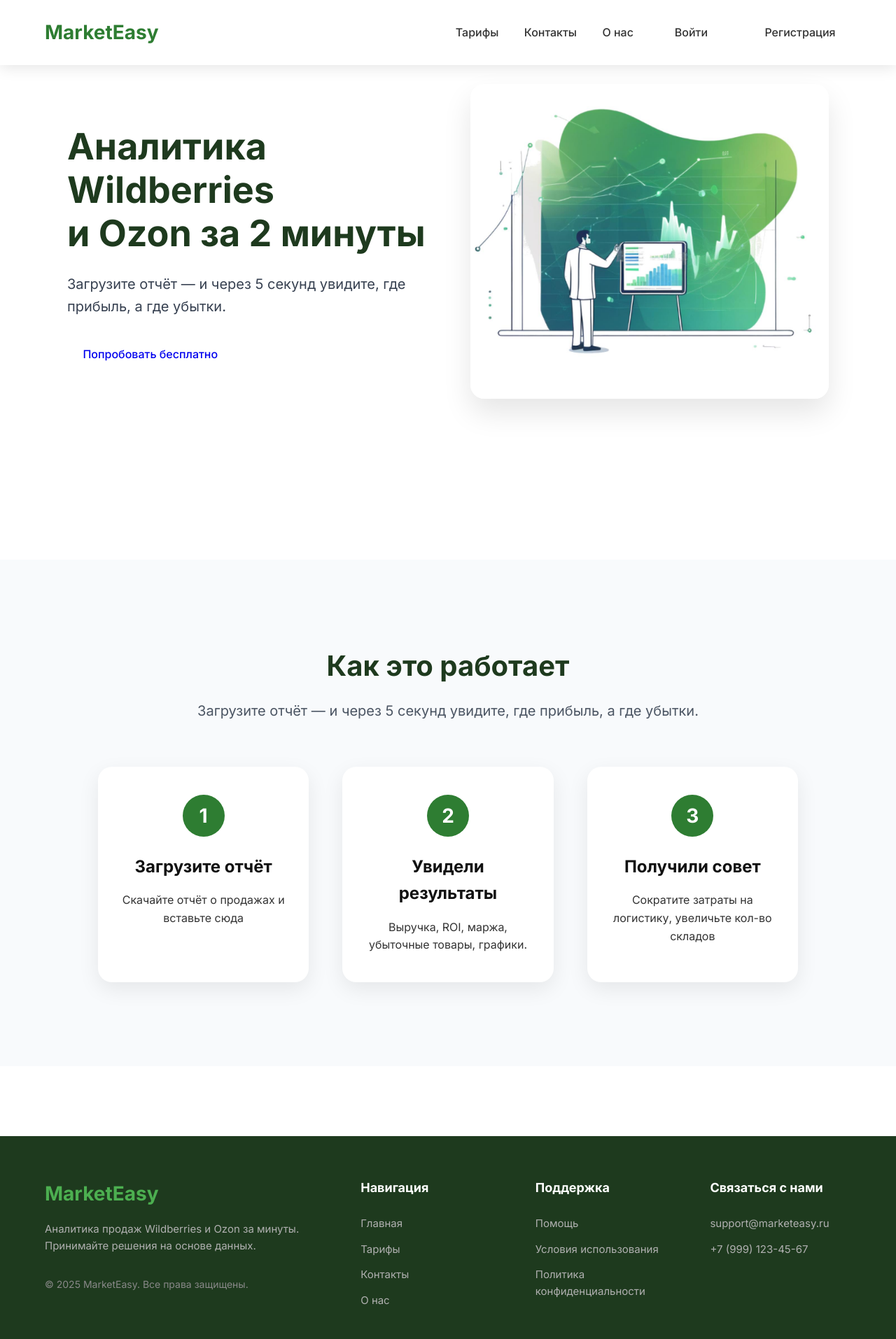
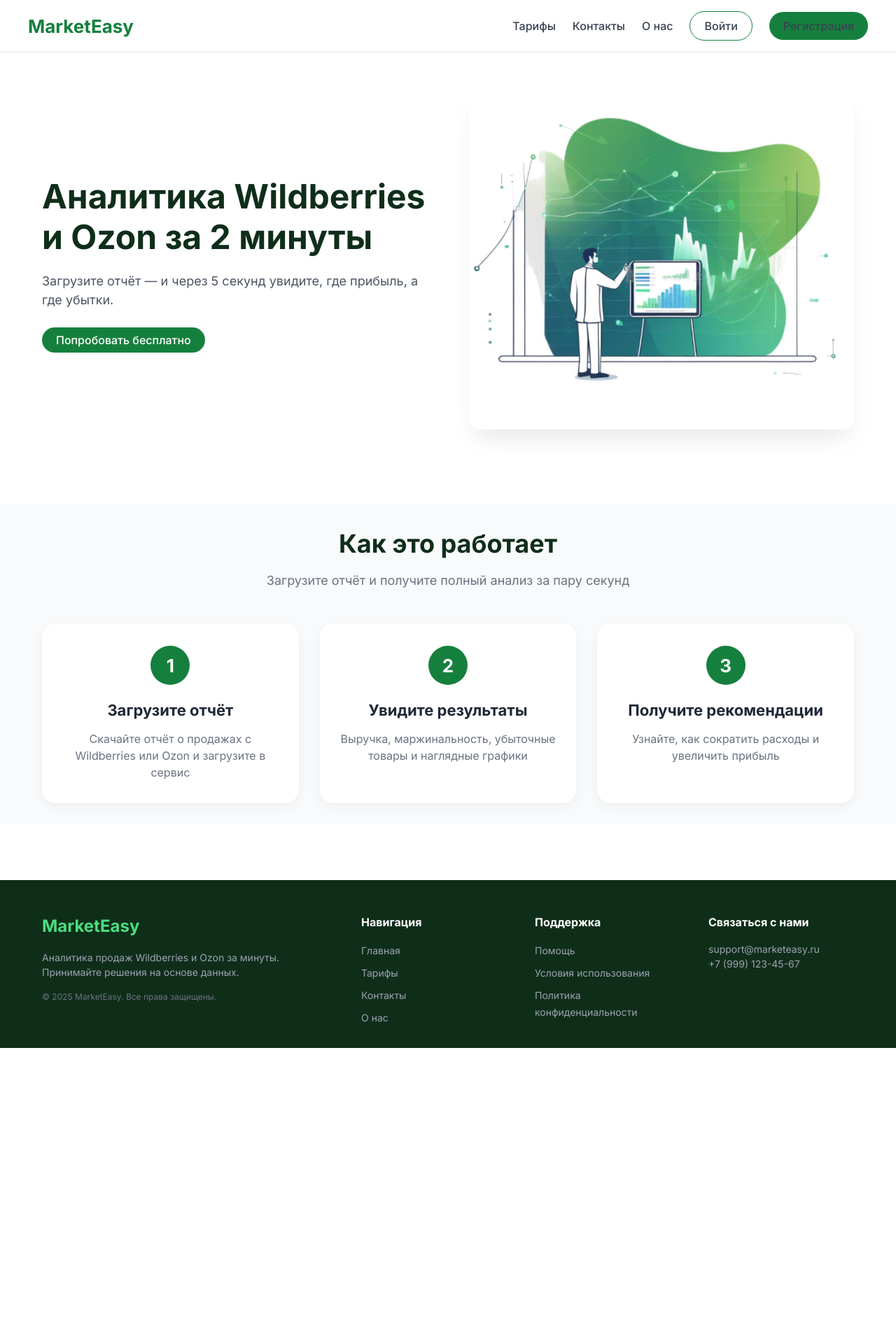
Before and after one commit to puhomor/marketeasy-diploma, a Flask app: page / in a window 1280 px wide. Shown: the whole page at 70% size. After the commit the page ends 1498 px from the top, so only its background shows below. Run offline with Flask 3, Linux system fonts and the light colour scheme; some libraries are stand-ins or nearby versions.

Commit message:
Обновление дизайна главной страницы

```diff
--- a/static/css/analytics_wb.css
+++ b/static/css/analytics_wb.css
@@ -566,5 +566,5 @@
 }
 
 .footer {
-  margin-top: 19rem;
+  margin-top: 23rem;
 }
--- a/static/css/index.css
+++ b/static/css/index.css
@@ -1,102 +1,100 @@
-/* index.css — стили только для главной страницы (index.html) */
+/* index.css — стили только для главной страницы */
 
 /* Hero */
 .hero {
-  min-height: 100vh;
-  padding-top: 120px;
-  background: #fff;
+  padding-top: 30px;
+  min-height: 90vh;
+  display: flex;
+  align-items: center;
+  background: #ffffff;
 }
 
 .hero__inner {
   display: grid;
   grid-template-columns: 1fr 1fr;
-  gap: 4rem;
+  gap: 60px;
   align-items: center;
-  max-width: 1240px;
-  margin: 0 auto;
-  padding: 0 2rem;
 }
 
 .hero__content h1 {
-  font-size: 52px;
+  font-size: 48px;
   font-weight: 700;
+  color: #0f2e1a;
   line-height: 1.2;
-  color: #1e3a1e;
-  margin-bottom: 1.5rem;
+  margin-bottom: 20px;
 }
 
 .hero__subtitle {
-  font-size: 20px;
-  color: #374151;
-  margin-bottom: 2.5rem;
-  max-width: 500px;
+  font-size: 18px;
+  color: #4b5563;
+  margin-bottom: 32px;
 }
 
 .hero__image img {
   width: 100%;
-  border-radius: 20px;
-  box-shadow: 0 20px 40px rgba(0,0,0,0.1);
+  border-radius: 16px;
+  box-shadow: 0 20px 35px -10px rgba(0,0,0,0.1);
 }
 
 /* Steps */
 .steps {
-  padding: 120px 0;
-  background: #f8fafc;
+  padding: 30px 0;
+  background: #f9fafb;
   text-align: center;
 }
 
 .section-title {
-  font-size: 40px;
+  font-size: 36px;
   font-weight: 700;
-  color: #1e3a1e;
-  margin-bottom: 1rem;
+  color: #0f2e1a;
+  margin-bottom: 12px;
 }
 
 .section-subtitle {
-  font-size: 20px;
-  color: #4b5563;
-  margin-bottom: 4rem;
-  max-width: 800px;
-  margin-left: auto;
-  margin-right: auto;
+  font-size: 18px;
+  color: #6b7280;
+  margin-bottom: 48px;
 }
 
 .steps-grid {
   display: grid;
   grid-template-columns: repeat(3, 1fr);
-  gap: 3rem;
-  max-width: 1000px;
-  margin: 0 auto;
+  gap: 30px;
 }
 
 .step-card {
   background: white;
-  padding: 2.5rem 2rem;
+  padding: 32px 24px;
   border-radius: 20px;
-  box-shadow: 0 10px 30px rgba(0,0,0,0.08);
-  transition: transform 0.3s;
+  box-shadow: 0 5px 20px rgba(0,0,0,0.05);
+  transition: transform 0.2s, box-shadow 0.2s;
 }
 
 .step-card:hover {
-  transform: translateY(-10px);
+  transform: translateY(-5px);
+  box-shadow: 0 15px 30px rgba(0,0,0,0.1);
 }
 
 .step-number {
-  width: 60px;
-  height: 60px;
-  background: #2e7d32;
+  width: 56px;
+  height: 56px;
+  background: #15803d;
   color: white;
+  font-size: 26px;
+  font-weight: 700;
   border-radius: 50%;
   display: flex;
   align-items: center;
   justify-content: center;
-  font-size: 28px;
-  font-weight: 700;
-  margin: 0 auto 1.5rem;
+  margin: 0 auto 20px;
 }
 
 .step-card h3 {
-  font-size: 24px;
-  margin-bottom: 1rem;
-  color: #111;
+  font-size: 22px;
+  margin-bottom: 12px;
+  color: #1f2937;
 }
+
+.step-card p {
+  color: #6b7280;
+}
--- a/static/css/style.css
+++ b/static/css/style.css
@@ -1,3 +1,4 @@
+/* style.css — общие стили для всех страниц (минимально) */
 * {
   margin: 0;
   padding: 0;
@@ -6,102 +7,125 @@
 
 body {
   font-family: 'Inter', sans-serif;
-  color: #333;
-  background: #fff;
-  line-height: 1.6;
+  color: #1f2937;
+  background: #ffffff;
+  line-height: 1.5;
 }
 
 .container {
-  width: min(90%, 1240px);
+  max-width: 1200px;
   margin: 0 auto;
+  padding: 0 20px;
 }
 
-/* Хедер для всех страниц */
+/* Header */
 .header {
   position: fixed;
   top: 0;
   left: 0;
   width: 100%;
-  background: rgba(255, 255, 255, 0.95);
-  backdrop-filter: blur(12px);
-  z-index: 1000;
-  box-shadow: 0 4px 20px rgba(0,0,0,0.1);
+  background: rgba(255, 255, 255, 0.96);
+  backdrop-filter: blur(8px);
+  z-index: 100;
+  border-bottom: 1px solid #e5e7eb;
 }
 
 .header__inner {
   display: flex;
   justify-content: space-between;
   align-items: center;
-  padding: 1.5rem 0;
+  padding: 16px 0;
 }
 
 .logo {
-  font-size: 28px;
+  font-size: 26px;
   font-weight: 700;
-  color: #2e7d32;
+  color: #15803d;
   text-decoration: none;
 }
 
+.nav {
+  display: flex;
+  align-items: center;
+  gap: 24px;
+}
+
 .nav a {
-  margin-left: 2rem;
   text-decoration: none;
-  color: #333;
+  color: #374151;
   font-weight: 500;
-  transition: color 0.3s;
+  transition: color 0.2s;
 }
 
 .nav a:hover {
-  color: #2e7d32;
+  color: #15803d;
 }
 
 .btn-login, .btn-register, .btn-cta {
-  padding: 0.6rem 1.4rem;
+  padding: 8px 20px;
+  border-radius: 30px;
   font-weight: 500;
   text-decoration: none;
+  transition: all 0.2s;
 }
 
+.btn-login {
+  color: #15803d;
+  border: 1px solid #15803d;
+  background: transparent;
+}
 
-/* footer для всех страниц */
+.btn-login:hover {
+  background: #cfd1d0;
+  color: white;
+}
+
+.btn-register, .btn-cta {
+  background: #15803d;
+  color: white;
+  border: none;
+}
+
+.btn-register:hover, .btn-cta:hover {
+  background: #166534;
+}
+
+/* Footer */
 .footer {
-  background: #1e3a1e;
-  margin-top: 2rem;
-  color: #e0e0e0;
-  padding: 60px 0 30px;
-  margin-top: 100px;
-  font-size: 15px;
+  background: #0f2e1a;
+  color: #d1d5db;
+  padding: 48px 0 24px;
+  margin-top: 80px;
 }
 
 .footer__inner {
   display: grid;
   grid-template-columns: 2fr 1fr 1fr 1fr;
-  gap: 3rem;
-  max-width: 1200px;
-  margin: 0 auto;
+  gap: 40px;
 }
 
 .logo-footer {
-  font-size: 28px;
+  font-size: 24px;
   font-weight: 700;
-  color: #4CAF50;
+  color: #4ade80;
   text-decoration: none;
 }
 
 .footer-description {
-  margin: 1rem 0;
-  line-height: 1.6;
-  color: #b0b0b0;
+  margin: 16px 0;
+  font-size: 14px;
+  color: #9ca3af;
 }
 
 .footer-copyright {
-  margin-top: 2rem;
-  font-size: 14px;
-  color: #888;
+  font-size: 12px;
+  color: #6b7280;
 }
 
-.footer-links h4 {
+.footer-links h4, .footer-contact h4 {
   color: white;
-  font-size: 18px;
-  margin-bottom: 1.5rem;
+  font-size: 16px;
+  margin-bottom: 16px;
 }
 
 .footer-links ul {
@@ -109,26 +133,15 @@
 }
 
 .footer-links li {
-  margin-bottom: 0.8rem;
+  margin-bottom: 8px;
 }
 
-.footer-links a {
-  color: #b0b0b0;
+.footer-links a, .footer-contact p {
+  color: #9ca3af;
   text-decoration: none;
-  transition: color 0.3s;
+  font-size: 14px;
 }
 
 .footer-links a:hover {
-  color: #4CAF50;
+  color: #4ade80;
 }
-
-.footer-contact h4 {
-  color: white;
-  font-size: 18px;
-  margin-bottom: 1.5rem;
-}
-
-.footer-contact p {
-  margin-bottom: 0.8rem;
-  color: #b0b0b0;
-}
--- a/templates/index.html
+++ b/templates/index.html
@@ -3,7 +3,7 @@
 <head>
   <meta charset="UTF-8">
   <meta name="viewport" content="width=device-width, initial-scale=1.0">
-  <title>MarketEasy — Аналитика Wildberries и Ozon за 2 минуты</title>
+  <title>MarketEasy — Аналитика Wildberries и Ozon</title>
   <link rel="stylesheet" href="{{ url_for('static', filename='css/style.css') }}">
   <link rel="stylesheet" href="{{ url_for('static', filename='css/index.css') }}">
   <link href="https://fonts.googleapis.com/css2?family=Inter:wght@400;500;600;700&display=swap" rel="stylesheet">
@@ -20,7 +20,6 @@
         <a href="{{ url_for('about') }}" {% if request.path == '/about' %}class="active"{% endif %}>О нас</a>
 
         {% if 'user_id' in session %}
-        <!-- Авторизованный пользователь -->
           {% if session.get('has_subscription') %}
             <a href="{% if session.get('marketplace') == 'wildberries' %}{{ url_for('analytics_wb') }}{% else %}{{ url_for('analytics_ozon') }}{% endif %}" class="btn-login">Личный кабинет</a>
           {% else %}
@@ -28,9 +27,8 @@
           {% endif %}
           <a href="{{ url_for('logout') }}" class="btn-login">Выйти</a>
         {% else %}
-          <!-- Неавторизованный -->
           <a href="{{ url_for('login') }}" class="btn-login">Войти</a>
-          <a href="{{ url_for('register') }}" class="btn-cta">Регистрация</a>
+          <a href="{{ url_for('register') }}" class="btn-register">Регистрация</a>
         {% endif %}
       </nav>
     </div>
@@ -40,10 +38,8 @@
   <main class="hero">
     <div class="container hero__inner">
       <div class="hero__content">
-        <h1>Аналитика Wildberries<br>и Ozon за 2 минуты</h1>
-        <p class="hero__subtitle">
-          Загрузите отчёт — и через 5 секунд увидите, где прибыль, а где убытки.
-        </p>
+        <h1>Аналитика Wildberries и Ozon за 2 минуты</h1>
+        <p class="hero__subtitle">Загрузите отчёт — и через 5 секунд увидите, где прибыль, а где убытки.</p>
         <a href="{{ url_for('register') }}" class="btn-cta">Попробовать бесплатно</a>
       </div>
       <div class="hero__image">
@@ -56,23 +52,23 @@
   <section class="steps">
     <div class="container">
       <h2 class="section-title">Как это работает</h2>
-      <p class="section-subtitle">Загрузите отчёт — и через 5 секунд увидите, где прибыль, а где убытки.</p>
+      <p class="section-subtitle">Загрузите отчёт и получите полный анализ за пару секунд</p>
 
       <div class="steps-grid">
         <div class="step-card">
           <div class="step-number">1</div>
           <h3>Загрузите отчёт</h3>
-          <p>Скачайте отчёт о продажах и вставьте сюда</p>
+          <p>Скачайте отчёт о продажах с Wildberries или Ozon и загрузите в сервис</p>
         </div>
         <div class="step-card">
           <div class="step-number">2</div>
-          <h3>Увидели результаты</h3>
-          <p>Выручка, ROI, маржа, убыточные товары, графики.</p>
+          <h3>Увидите результаты</h3>
+          <p>Выручка, маржинальность, убыточные товары и наглядные графики</p>
         </div>
         <div class="step-card">
           <div class="step-number">3</div>
-          <h3>Получили совет</h3>
-          <p>Сократите затраты на логистику, увеличьте кол-во складов</p>
+          <h3>Получите рекомендации</h3>
+          <p>Узнайте, как сократить расходы и увеличить прибыль</p>
         </div>
       </div>
     </div>
@@ -84,15 +80,9 @@
     <div class="container footer__inner">
       <div class="footer-left">
         <a href="{{ url_for('index') }}" class="logo-footer">MarketEasy</a>
-      <p class="footer-description">
-        Аналитика продаж Wildberries и Ozon за минуты.<br>
-        Принимайте решения на основе данных.
-      </p>
-      <p class="footer-copyright">
-        © 2025 MarketEasy. Все права защищены.
-      </p>
+        <p class="footer-description">Аналитика продаж Wildberries и Ozon за минуты. Принимайте решения на основе данных.</p>
+        <p class="footer-copyright">© 2025 MarketEasy. Все права защищены.</p>
       </div>
-
       <div class="footer-links">
         <h4>Навигация</h4>
         <ul>
@@ -102,7 +92,6 @@
           <li><a href="{{ url_for('about') }}">О нас</a></li>
         </ul>
       </div>
-
       <div class="footer-links">
         <h4>Поддержка</h4>
         <ul>
@@ -111,7 +100,6 @@
           <li><a href="#">Политика конфиденциальности</a></li>
         </ul>
       </div>
-
       <div class="footer-contact">
         <h4>Связаться с нами</h4>
         <p>support@marketeasy.ru</p>
@@ -119,6 +107,5 @@
       </div>
     </div>
   </footer>
-
 </body>
 </html>
```
Lines whose indentation alone changed are shown as unchanged.
